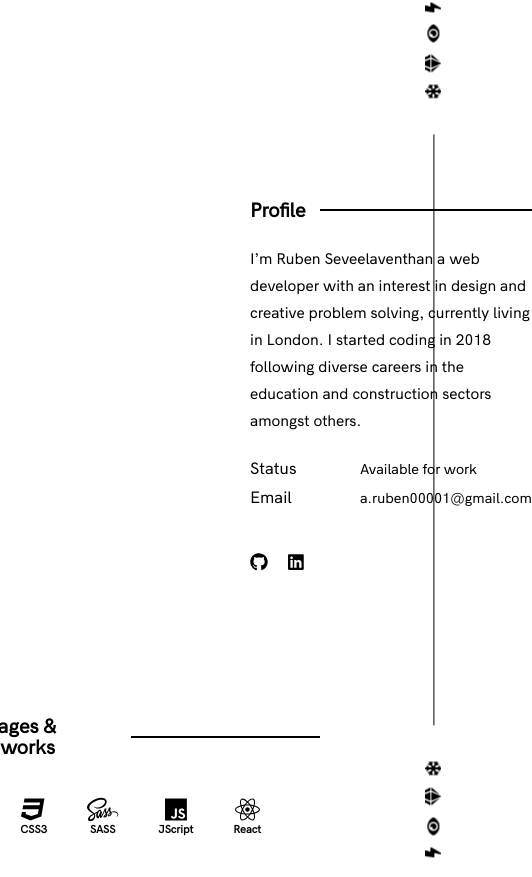
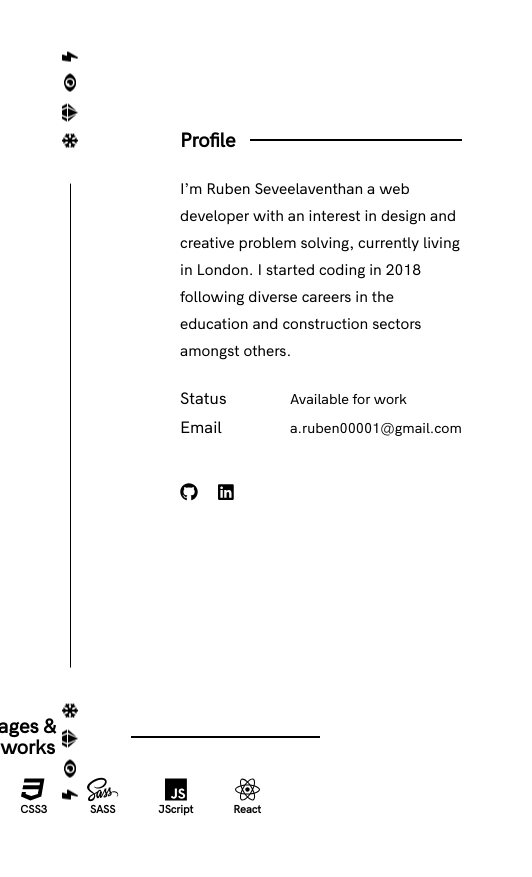
Before and after one commit to Ruben00001/website-portfolio, a React (Create React App) app: page /about in a window 390 px wide. Shown: the whole page, 532 px wide, since content can reach past the window. Built offline with nearby package versions, Linux system fonts and the light colour scheme.

Commit message:
make about page responsive

```diff
--- a/src/components/about/About.js
+++ b/src/components/about/About.js
@@ -23,6 +23,9 @@ class Page2 extends Component {
     }
 
     this.routePage2 = this.routePage2.bind(this);
+    this.pageUp = this.pageUp.bind(this);
+    this.onWheel = this.onWheel.bind(this);
+    // this.offsetWidth = this.offsetWidth.bind(this);
   }
 
   routePage2 = () => {
@@ -42,28 +45,29 @@ class Page2 extends Component {
     }
   }
 
-  offsetWidth = () => {
-    setTimeout(() => {
-      this.setState({
-        sideDecorationOffset: (this.myRef.current.offsetWidth / 2) - 100
-      })
-    }, 50);
-  }
+  // offsetWidth = () => {
+  //   setTimeout(() => {
+  //     this.setState({
+  //       // sideDecorationOffset: (this.myRef.current.offsetWidth / 2) - 100
+  //       sideDecorationOffset: {transform: `rotate(270deg) translateX(-50vh) translateY(-${(this.myRef.current.offsetWidth / 2) - 100}px)`}
+  //     })
+  //   }, 50);
+  // }
 
   componentDidMount() {
+    // this.offsetWidth();
     window.addEventListener('wheel', this.onWheel);
-    window.addEventListener('resize', this.offsetWidth);
-    // this.offsetWidth();
+    // window.addEventListener('resize', this.offsetWidth);
     console.log('about page mounted ...');
+    // console.log(this.myRef.current);
   }
 
   componentWillUnmount() {
     window.addEventListener('wheel', this.onWheel);
-    window.addEventListener('resize', this.offsetWidth);
+    // window.addEventListener('resize', this.offsetWidth);
   }
 
   render() {
-    // this.offsetWidth();
     return (
       <React.Fragment>
         <Transition
@@ -76,7 +80,8 @@ class Page2 extends Component {
           {show => show && (props => (
             <animated.div style={props}>
               <div className="about__container">
-                <div ref={this.myRef} style={{transform: `rotate(270deg) translateX(-50vh) translateY(-${this.state.sideDecorationOffset}px)`}} className="side-decoration">
+                <div className="side-decoration">
+                {/* <div ref={this.myRef} style={this.state.sideDecorationOffset} className="side-decoration"> */}
                   <div className="side-decoration__icon-container">
                     <FontAwesomeIcon className="side-decoration__icon"  icon={faBolt}/>
                     <FontAwesomeIcon className="side-decoration__icon"  icon={faEye}/>
@@ -93,7 +98,7 @@ class Page2 extends Component {
                 </div>
                 <div className="about__container--top">
                   <div className="about__spiel">
-                    <AboutSpielTitle />
+                    <AboutSpielTitle /> {/* own component to animate separately - should change */}
                     <AboutSpielContent />
                     <AboutSpielInfo />
                     <AboutSpielIcons />
@@ -113,5 +118,6 @@ class Page2 extends Component {
 }
 
 
+
 const Page2WithRouter = withRouter(Page2);
 export default Page2WithRouter
--- a/src/components/home/home.js
+++ b/src/components/home/home.js
@@ -50,7 +50,6 @@ class Home extends Component {
   }
 
 
-
   render() {
     return (
       <Transition
@@ -63,6 +62,7 @@ class Home extends Component {
         {show => show && (props => (
           <animated.div style={props}>
             <div className="first-page-container">
+              <div onClick={this.routePage2} style={down}>down</div>
               <WelcomeText />
               <ScrollArrow />
               <Block1 />
@@ -80,6 +80,11 @@ class Home extends Component {
   }
 }
 
+const down = {
+  position: 'fixed',
+  bottom: 200,
+  right: 20
+}
 
 const HomeWithRouter = withRouter(Home);
 
--- a/src/components/work/Work.js
+++ b/src/components/work/Work.js
@@ -60,7 +60,6 @@ class Work extends Component {
 
 
   render() {
-
     return (
       <Transition
       native
@@ -72,6 +71,8 @@ class Work extends Component {
       {show => show && (props => (
         <animated.div style={props}>
           <div className='work__container'>
+            <div onClick={this.routePage1} style={up}>UP</div>
+            <div onClick={this.routePage3} style={down}>down</div>
             <HeaderDecoration />
             <div className="flipper__container">
               <Flipper />
@@ -84,7 +85,17 @@ class Work extends Component {
   }
 }
 
+const up = {
+  position: 'fixed',
+  top: 20,
+  right: 20
+}
 
+const down = {
+  position: 'fixed',
+  bottom: 20,
+  right: 20
+}
 
 const WorkWithRouter = withRouter(Work)
 export default WorkWithRouter;
--- a/src/scss/style.scss
+++ b/src/scss/style.scss
@@ -429,6 +429,14 @@ a:link, a:visited {
     margin: 190px 0 0 250px;
     // border: 1px solid black;
 
+    @media (max-width: 1700px) {
+      margin: 150px 0 0 230px;
+    }
+
+    @media(max-width: 1550px) {
+      margin: 120px 0 0 180px;
+    }
+
     &__content {
       padding-top: 15px;
       margin-bottom: 25px;
@@ -501,6 +509,10 @@ a:link, a:visited {
 
       margin-top: 40px;
 
+      @media (max-width: 1500px) {
+        margin-top: 20px;
+      }
+
       div {
         display: inline-block;
         text-align: center;
@@ -522,14 +534,19 @@ a:link, a:visited {
 /* side decoration */
 
 .side-decoration {
-  // transform: rotate(270deg);
-  // transform: rotate(270deg) translateX(-51%);
+  transform: rotate(270deg) translateX(-55%) translateY(calc(-45vh + 100px));
   position: fixed;
   // border: 1px solid black;
   top: 0;
   left: 0;
   display: flex;
   align-items: center;
+  justify-content: center;
+  width: 90vh;
+
+  @media(max-width: 1600px) {
+    transform: rotate(270deg) translateX(-55%) translateY(calc(-45vh + 70px))
+  }
 
   &__icon-container {
     display: flex;
```
